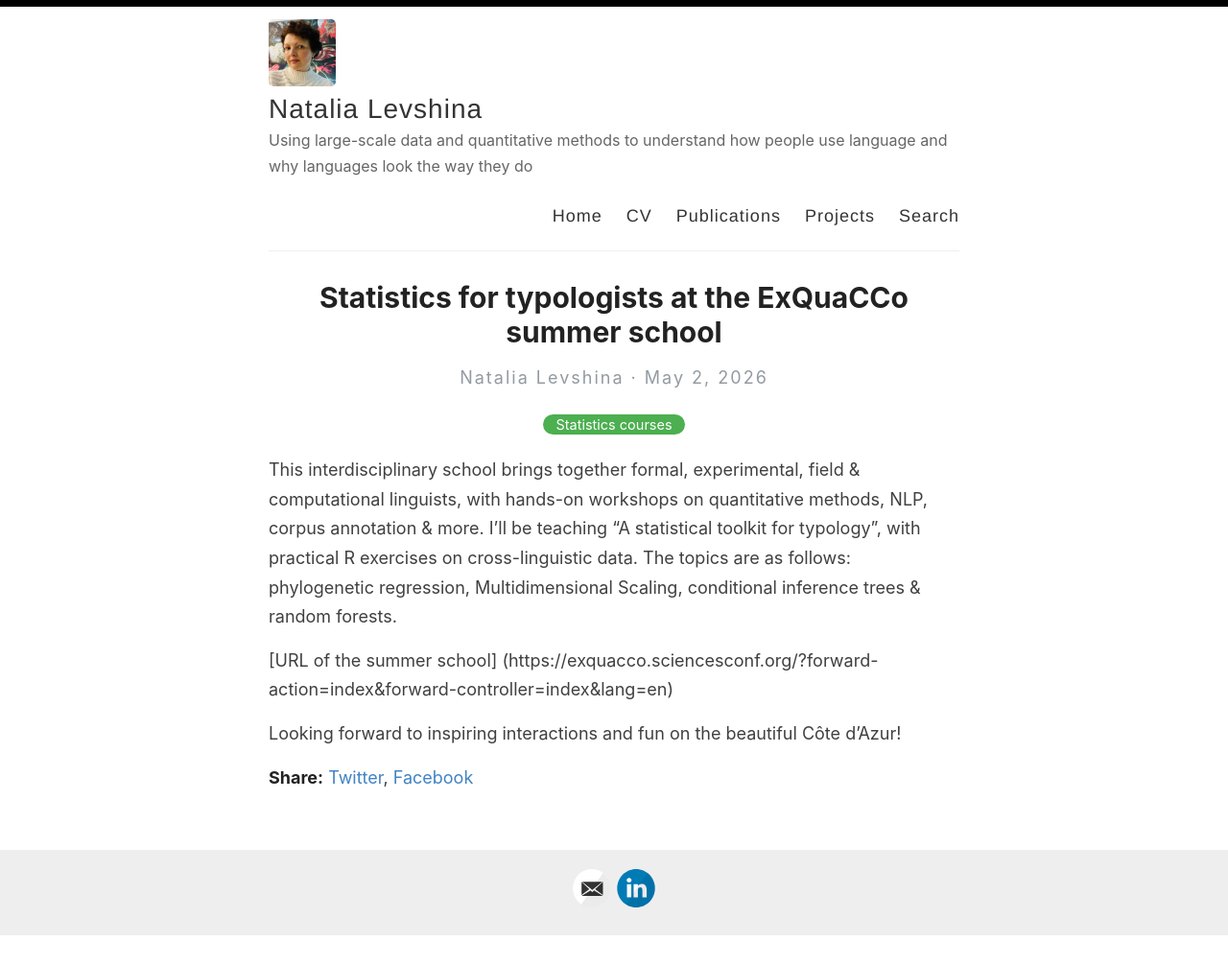
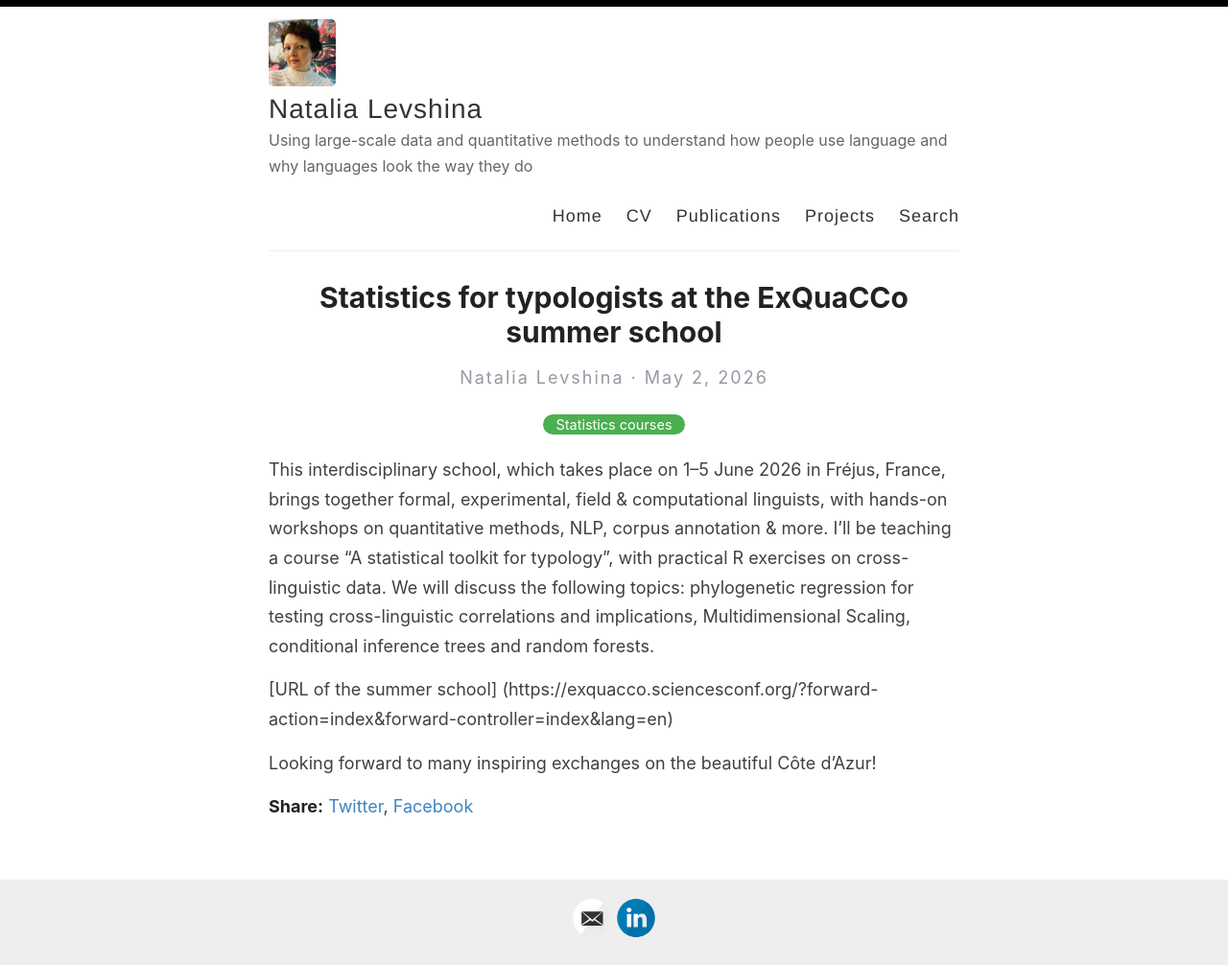
Before and after one commit to levshina/levshina.github.io, a Jekyll site: the page built from _posts/2026-05-02-exquacco.md, in a window 1280 px wide. Shown: the whole page at 96% size. Built offline with Jekyll 4.4.1, drawn with Linux system fonts in a browser that asks for light colours; before the commit the page ends 976 px from its top, so only the background shows below that.

Commit message:
Update 2026-05-02-exquacco.md

```diff
--- a/_posts/2026-05-02-exquacco.md
+++ b/_posts/2026-05-02-exquacco.md
@@ -2,11 +2,11 @@
 layout: post
 title:  Statistics for typologists at the ExQuaCCo summer school
 categories: [Statistics courses]
-excerpt: I'm teaching a course at the thematic school on Experimental, Quantitative, Computational & Corpus Linguistics, 1–5 June 2026, Fréjus, France.
+excerpt: I'll be teaching a course at the thematic school on Experimental, Quantitative, Computational & Corpus Linguistics, .
 ---
 
-This interdisciplinary school brings together formal, experimental, field & computational linguists, with hands-on workshops on quantitative methods, NLP, corpus annotation & more. I’ll be teaching “A statistical toolkit for typology”, with practical R exercises on cross-linguistic data. The topics are as follows: phylogenetic regression, Multidimensional Scaling, conditional inference trees & random forests.
+This interdisciplinary school, which takes place on 1–5 June 2026 in Fréjus, France, brings together formal, experimental, field & computational linguists, with hands-on workshops on quantitative methods, NLP, corpus annotation & more. I’ll be teaching a course “A statistical toolkit for typology”, with practical R exercises on cross-linguistic data. We will discuss the following topics: phylogenetic regression for testing cross-linguistic correlations and implications, Multidimensional Scaling, conditional inference trees and random forests.
 
 [URL of the summer school] (https://exquacco.sciencesconf.org/?forward-action=index&forward-controller=index&lang=en)
 
-Looking forward to inspiring interactions and fun on the beautiful Côte d'Azur!
+Looking forward to many inspiring exchanges on the beautiful Côte d'Azur!
```
